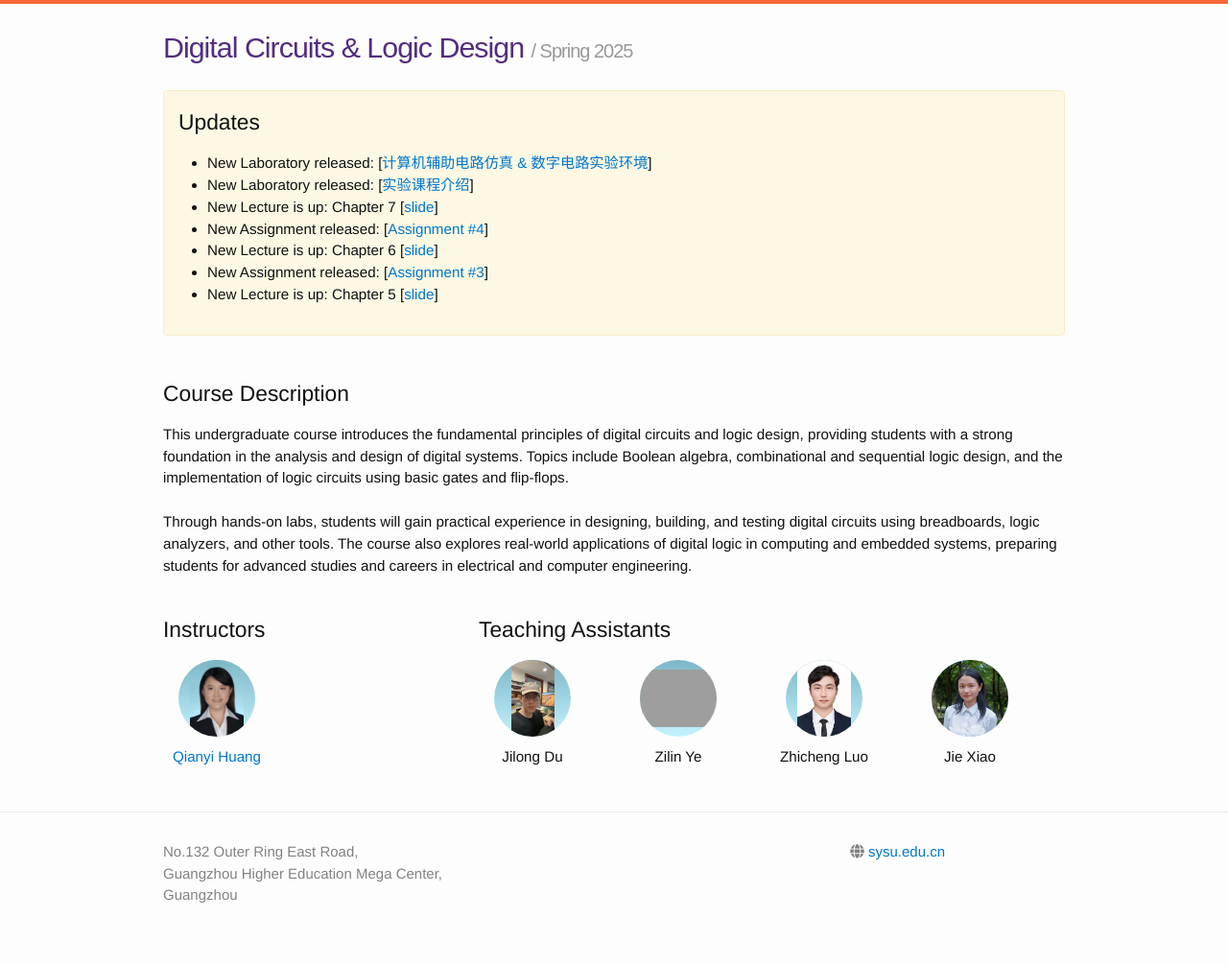
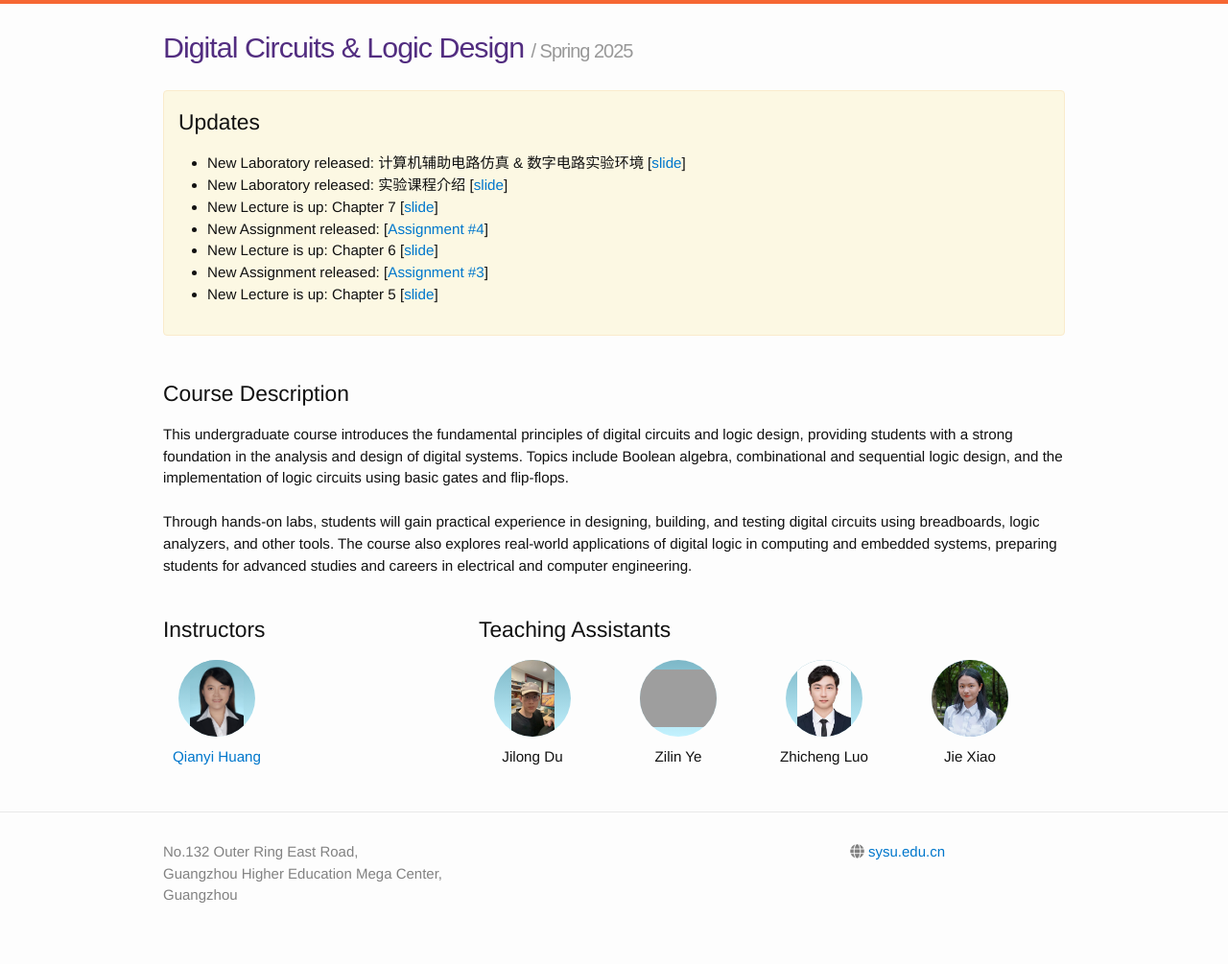
Before and after one commit to huangqy89/dc-2025, a Jekyll site: the page built from index.md, in a window 1280 px wide. Shown: the part 142-1147 px from the top of the page at 96% size. Built offline with Jekyll 4.4.1, drawn with Linux system fonts in a browser that asks for light colours; nearby versions of some CDN libraries; some web fonts are replaced; grey boxes are pictures that could not be loaded.

```diff
--- a/_includes/announcements.html
+++ b/_includes/announcements.html
@@ -25,7 +25,8 @@
             {% elsif n.type == 'assignment' %}
                 New Assignment released: [<a href="{{ n.url | prepend: site.baseurl }}">{{ n.title }}</a>]
             {% elsif n.type == 'laboratory' %}
-                New Laboratory released: [<a href="{{ n.url | prepend: site.baseurl }}">{{ n.title }}</a>]
+                New Laboratory released: {{ n.title }}
+                {% include lecture_links.html lecture=n %}
             {% else%}
                 {{ n.description }}
             {% endif %}
```
Also changed, not shown: Gemfile.lock, 2 other files.
